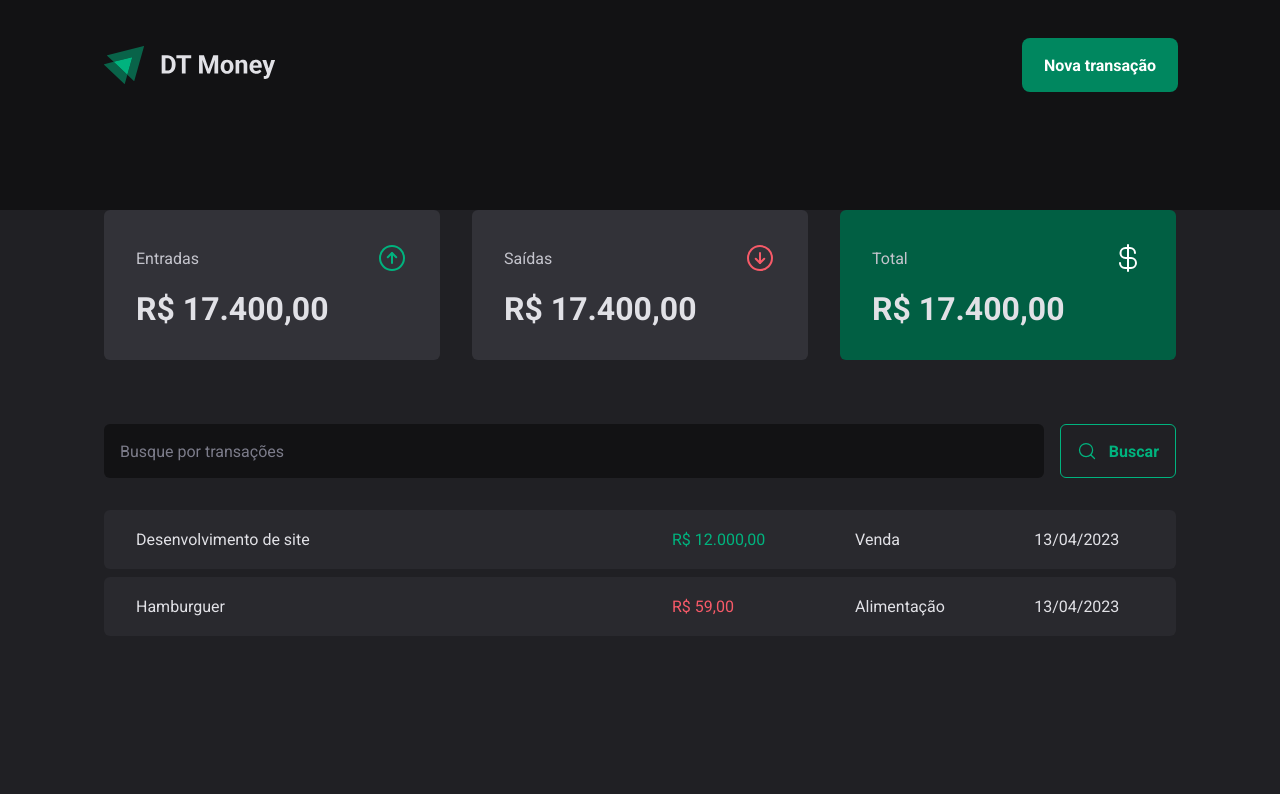
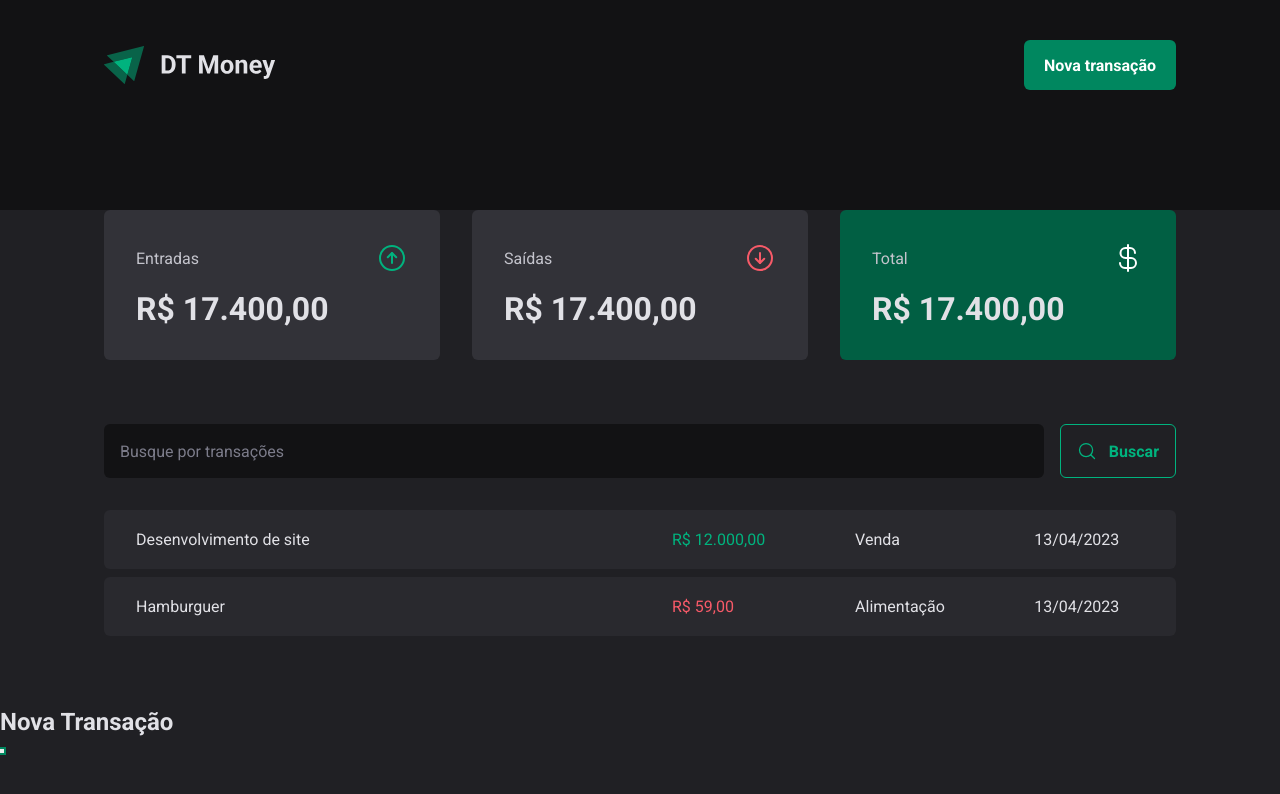
Before and after one commit to kleubinho/DT-MONEY, a React (Vite) app: page / in a window 1280 px wide. Both pictures are taken after a click on the button "Nova transação". Shown: the top 794 px of the page. Built offline with nearby package versions, Linux system fonts and the light colour scheme.

Commit message:
Update modal

```diff
--- a/package.json
+++ b/package.json
@@ -9,6 +9,7 @@
     "preview": "vite preview"
   },
   "dependencies": {
+    "@radix-ui/react-dialog": "^1.0.2",
     "phosphor-react": "^1.4.1",
     "react": "^18.2.0",
     "react-dom": "^18.2.0",
--- a/src/components/Header/index.tsx
+++ b/src/components/Header/index.tsx
@@ -1,4 +1,5 @@
 import { HeaderContainer, HeaderContent, NewTransactionButton } from "./styles";
+import * as Dialog from "@radix-ui/react-dialog";
 
 import logoImg from "../../assets/logo.svg";
 
@@ -8,7 +9,22 @@ export function Header() {
       <HeaderContent>
         <img src={logoImg} alt="" />
 
-        <NewTransactionButton>Nova transação</NewTransactionButton>
+        <Dialog.Root>
+          <Dialog.Trigger
+            asChild /* Props para aproveitar o botão abaixo e não criar um outro */
+          >
+            <NewTransactionButton>Nova transação</NewTransactionButton>
+          </Dialog.Trigger>
+
+          <Dialog.Portal>
+            <Dialog.Overlay />
+            <Dialog.Content>
+              <Dialog.Title>Nova Transação</Dialog.Title>
+
+              <Dialog.Close />
+            </Dialog.Content>
+          </Dialog.Portal>
+        </Dialog.Root>
       </HeaderContent>
     </HeaderContainer>
   );
```
Also changed, not shown: 1 other file (tests, documents, lock files or other folders).
